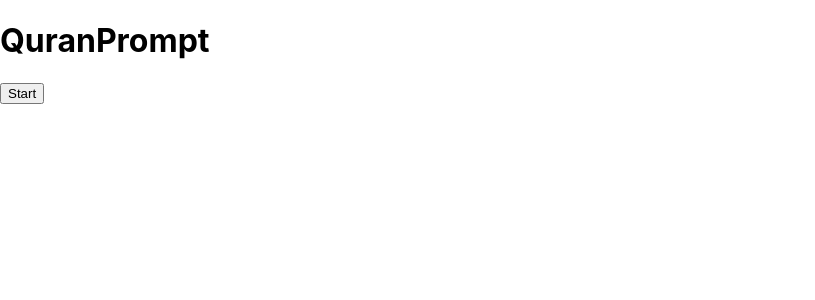
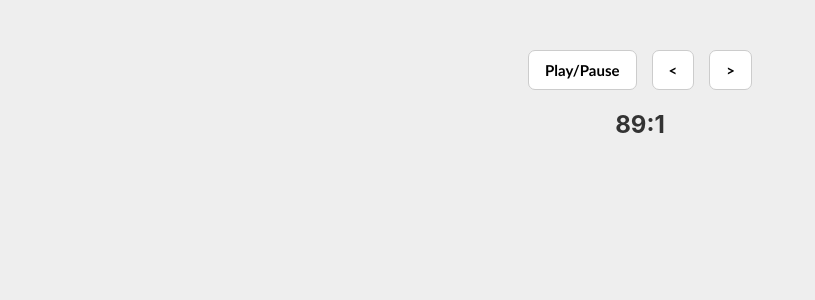
Before and after one commit to dotmaz/quranprompt, a React (Create React App) app in the folder frontend/: page / in a window 1280 px wide. Shown: the top 300 px of the page, without its empty margins (0-815 px from the left). Built offline with nearby package versions, Linux system fonts and the light colour scheme.

Commit message:
refactor; cleanup ui

```diff
--- a/frontend/src/App.css
+++ b/frontend/src/App.css
@@ -1,18 +1,62 @@
+/* App container */
+.app {
+  padding: 50px;
+  display: flex;
+  flex-direction: column;
+  align-items: center;
+  height: 100vh;
+  background: #eee;
+}
+
+/* Buttons */
+.button-container {
+  display: flex;
+  flex-direction: row;
+  align-items: center;
+  column-gap: 15px;
+}
+
+.button {
+  padding: 10px 16px;
+  background: #fff;
+  border: 1px solid #ccc;
+  border-radius: 7px;
+  font-size: 15px;
+  font-weight: bold;
+  font-family: 'Gill Sans', 'Gill Sans MT', Calibri, 'Trebuchet MS', sans-serif;
+  cursor: pointer;
+  transition-duration: 50ms;
+
+}
+
+.button:hover {
+  background-color: #eee;
+}
+
+.button:active {
+  transform: translateY(2px);
+}
+
+/* Text */
+.text-container {
+  max-width: 80vw;
+  margin: 0 auto;
+}
+
 .arabicText {
   margin: 0 auto;
   width: fit-content;
   font-family: "UthmanicRegular";
-  font-size: 46px;
+  font-size: 60px;
   text-align: center;
+  color: #333;
 }
 
 .englishText {
+  font-size: 24px;
   margin: 20px auto;
   width: fit-content;
   text-align: center;
+  font-weight: bold;
+  color: #333;
 }
-
-.text {
-  max-width: 80vw;
-  margin: 0 auto;
-}
--- a/frontend/src/App.tsx
+++ b/frontend/src/App.tsx
@@ -1,46 +1,68 @@
 import { useState, useEffect } from "react";
 import "./App.css";
 
+const STARTING_SURAH = 89;
+const STARTING_AYAH = 1;
+
 function App() {
+  const [surahNumber, setSurahNumber] = useState(STARTING_SURAH);
+  const [ayahNumber, setAyahNumber] = useState(STARTING_AYAH);
+
   const [currentArabicText, setCurrentArabicText] = useState("");
   const [currentEnglishText, setCurrentEnglishText] = useState("");
 
-  const [surahNumber] = useState(2);
-  const [ayahNumber, setAyahNumber] = useState(1);
+  const [isPlaying, setIsPlaying] = useState(false);
   const [audio] = useState(new Audio());
 
-  const [playing, setPlaying] = useState(false);
+  useEffect(() => {
+    if (isPlaying) {
+      startAyah()
+    }
+  }, [ayahNumber])
 
   useEffect(() => {
-    if (playing) {
-      startAudio();
+    if (isPlaying) {
+      startAyah();
+    } else {
+      audio.pause();
     }
-    // eslint-disable-next-line react-hooks/exhaustive-deps
-  }, [playing, ayahNumber]);
+  }, [isPlaying])
 
-  async function play() {
-    setPlaying(true);
+  /* ---------- Helper Functions ---------- */
+
+  // Play the current ayah
+  async function startAyah() {
+    // Retrieve & set current ayah text and translation
+    const ayahText = await getAyahText(surahNumber, ayahNumber);
+    setCurrentArabicText(ayahText.arabic);
+    setCurrentEnglishText(ayahText.english);
+
+    // Play audio for current ayah
+    playAyahAudio();
   }
 
-  async function startAudio() {
-    // Get arabic and english text for current ayah, and set current text states
-    const [arabicText, englishText] = await Promise.all([
-      getAyahArabicText(surahNumber, ayahNumber),
-      getAyahEnglishText(surahNumber, ayahNumber),
-    ]);
-
-    setCurrentArabicText(arabicText);
-    setCurrentEnglishText(englishText);
-
-    // Play audio for current ayah
+  // Plays the audio for current ayah, and increments the ayah number on finish
+  function playAyahAudio() {
     audio.src = getAyahAudioURL(surahNumber, ayahNumber);
     audio.play();
     audio.onended = () => {
+      audio.pause();
       setAyahNumber(ayahNumber + 1);
     };
   }
 
   /* ---------- API Data Getters ---------- */
+
+  async function getAyahText(surahNumber: number, ayahNumber: number) {
+    const [arabicText, englishText] = await Promise.all([
+      getAyahArabicText(surahNumber, ayahNumber),
+      getAyahEnglishText(surahNumber, ayahNumber),
+    ]);
+    return {
+      arabic: arabicText,
+      english: englishText
+    }
+  }
 
   async function getAyahArabicText(surahNumber: number, ayahNumber: number) {
     const response = await fetch(
@@ -62,8 +84,7 @@ function App() {
     return response.data.text;
   }
 
-  /* ---------- API URL Getters ---------- */
-
+  /* ---------- API URL Helpers ---------- */
   function getAyahArabicTextURL(surahNumber: number, ayahNumber: number) {
     return `https://api.alquran.cloud/v1/ayah/${surahNumber}:${ayahNumber}`;
   }
@@ -108,10 +129,13 @@ function App() {
 
   return (
     <div className="app">
-      <h1>QuranPrompt</h1>
-      <button onClick={play}>Start</button>
-      {playing && (
-        <div className="text">
+      <div className="button-container">
+        <button className="button" onClick={() => { setIsPlaying(cur => !cur) }}>Play/Pause</button>
+        <button className="button" onClick={() => { setAyahNumber(cur => cur - 1) }}>{'<'}</button>
+        <button className="button" onClick={() => { setAyahNumber(cur => cur + 1) }}>{'>'}</button>
+      </div>
+      {(
+        <div className="text-container">
           <p className="englishText">
             {surahNumber}:{ayahNumber}
           </p>
```
